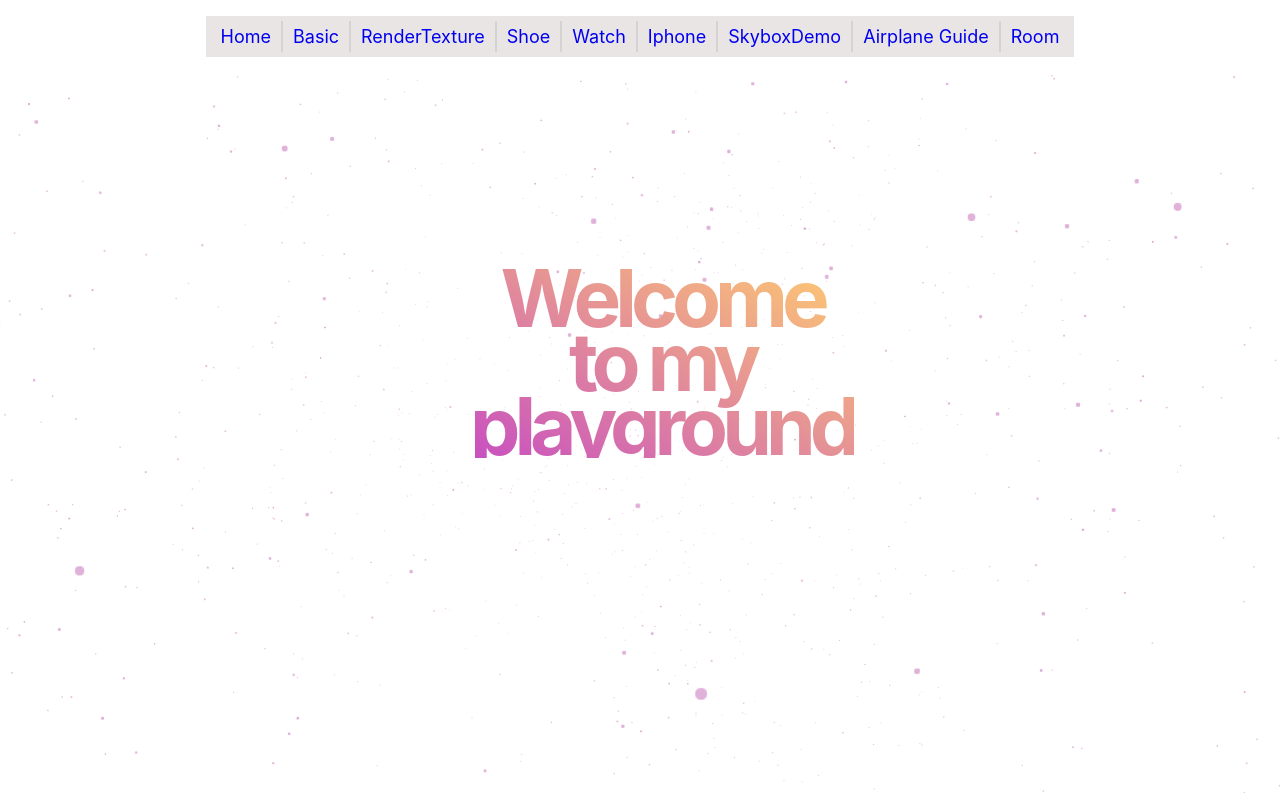
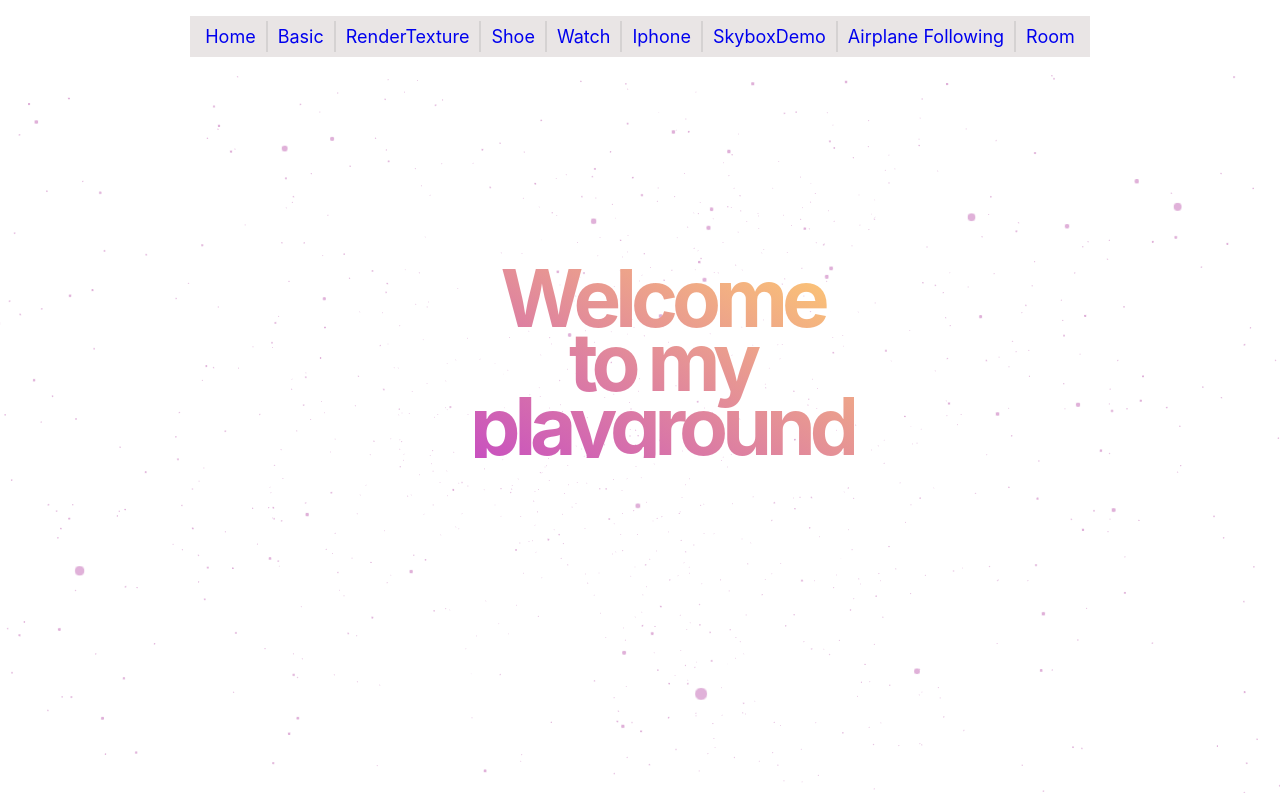
Before and after one commit to honggzb/react-three-fiber-boilerplate, a React (Create React App) app: page / in a window 1280 px wide. Built offline with nearby package versions, Linux system fonts and the light colour scheme; no server answers; a web font is replaced by a local one; what react-three-fiber would draw is missing.

Commit message:
Update App.js

```diff
--- a/src/App.js
+++ b/src/App.js
@@ -16,7 +16,7 @@ export default function App() {
             <li> <Link to="/watch">Watch</Link> </li>
             <li> <Link to="/iphone">Iphone</Link> </li>
             <li> <Link to="/skybox">SkyboxDemo</Link> </li>
-            <li> <Link to="/airplane">Airplane Guide</Link> </li>
+            <li> <Link to="/airplane">Airplane Following</Link> </li>
             <li> <Link to="/room">Room</Link> </li>
             {/* <li> <Link to="/carshow">CarShow</Link> </li> */}
           </ul>
```
